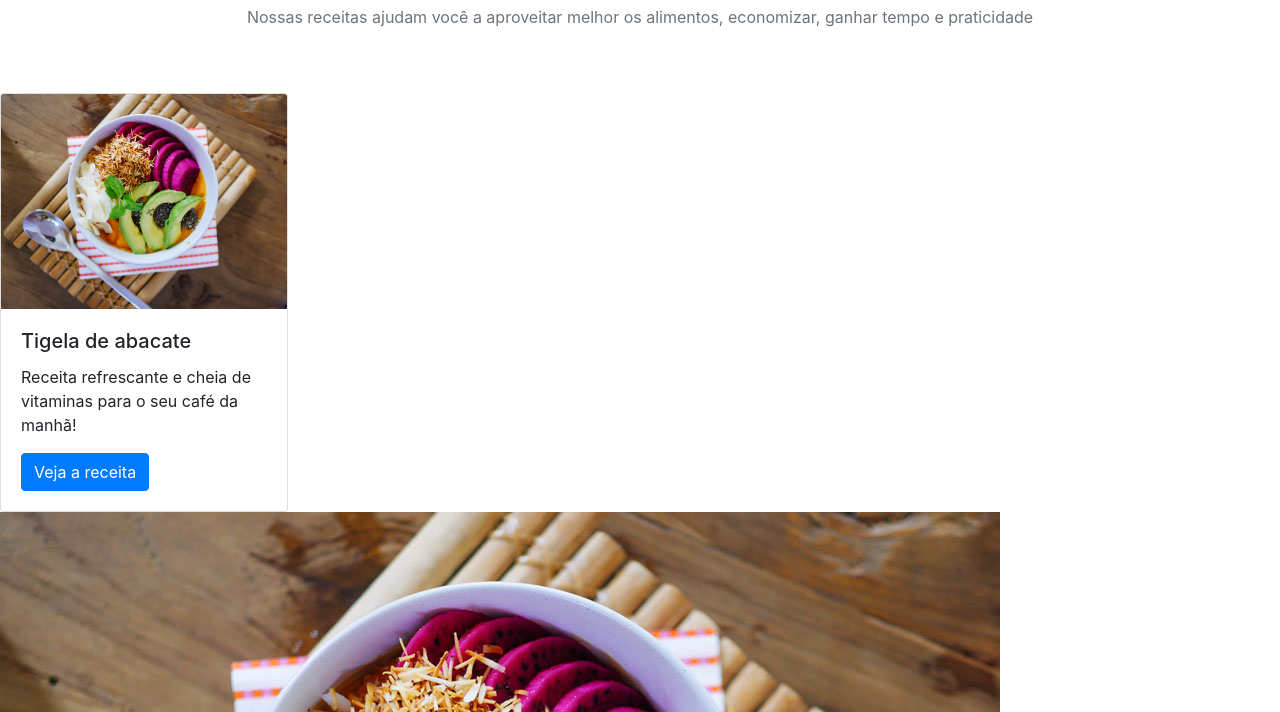
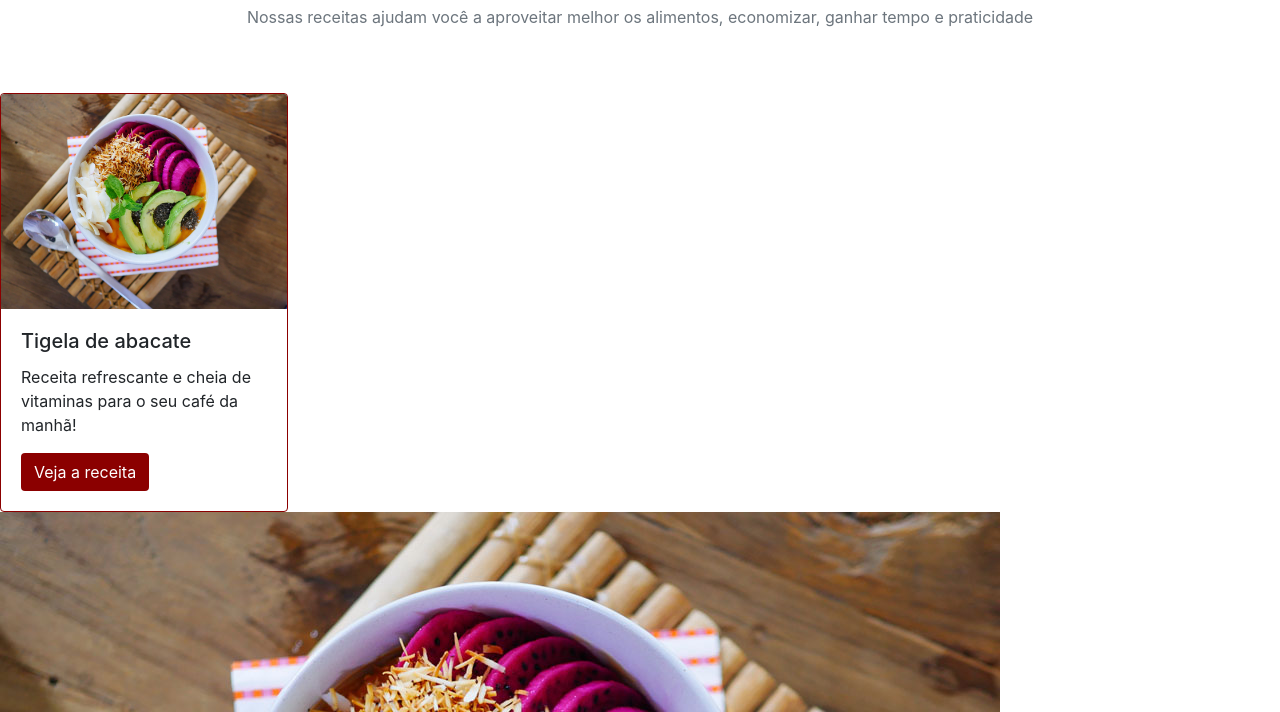
Before and after one commit to Thaiane/learning-bootstrap, a plain HTML site: page index.html in a window 1280 px wide. Shown: the part 499-1211 px from the top of the page. Drawn offline with nearby package versions, Linux system fonts and the light colour scheme.

Commit message:
Set color and style to card

```diff
--- a/index.html
+++ b/index.html
@@ -65,12 +65,12 @@
   <h1 class="text-center fonte-titulo text-color-darkred pt-5">Receitas para economizar e ganhar saúde</h1>
   <p class="text-center text-secondary pb-5">Nossas receitas ajudam você a aproveitar melhor os alimentos, economizar, ganhar tempo e praticidade</p>
 
-  <div class="card" style="width: 18rem;">
+  <div class="card borda-cor-especial" style="width: 18rem;">
     <img src="src/img/receita-abacate.jpg" class="card-img-top" alt="tigela com salada de abacate, vista superior">
     <div class="card-body">
       <h5 class="card-title">Tigela de abacate</h5>
       <p class="card-text">Receita refrescante e cheia de vitaminas para o seu café da manhã!</p>
-      <a href="#" class="btn btn-primary">Veja a receita</a>
+      <a href="#" class="btn botao-cor-especial">Veja a receita</a>
     </div>
   </div>
 
--- a/src/style.css
+++ b/src/style.css
@@ -16,3 +16,12 @@
 .text-color-darkred {
   color: darkred;
 }
+
+.botao-cor-especial {
+  background-color: darkred;
+  color: white;
+}
+
+.borda-cor-especial {
+  border-color: darkred;
+}
```
